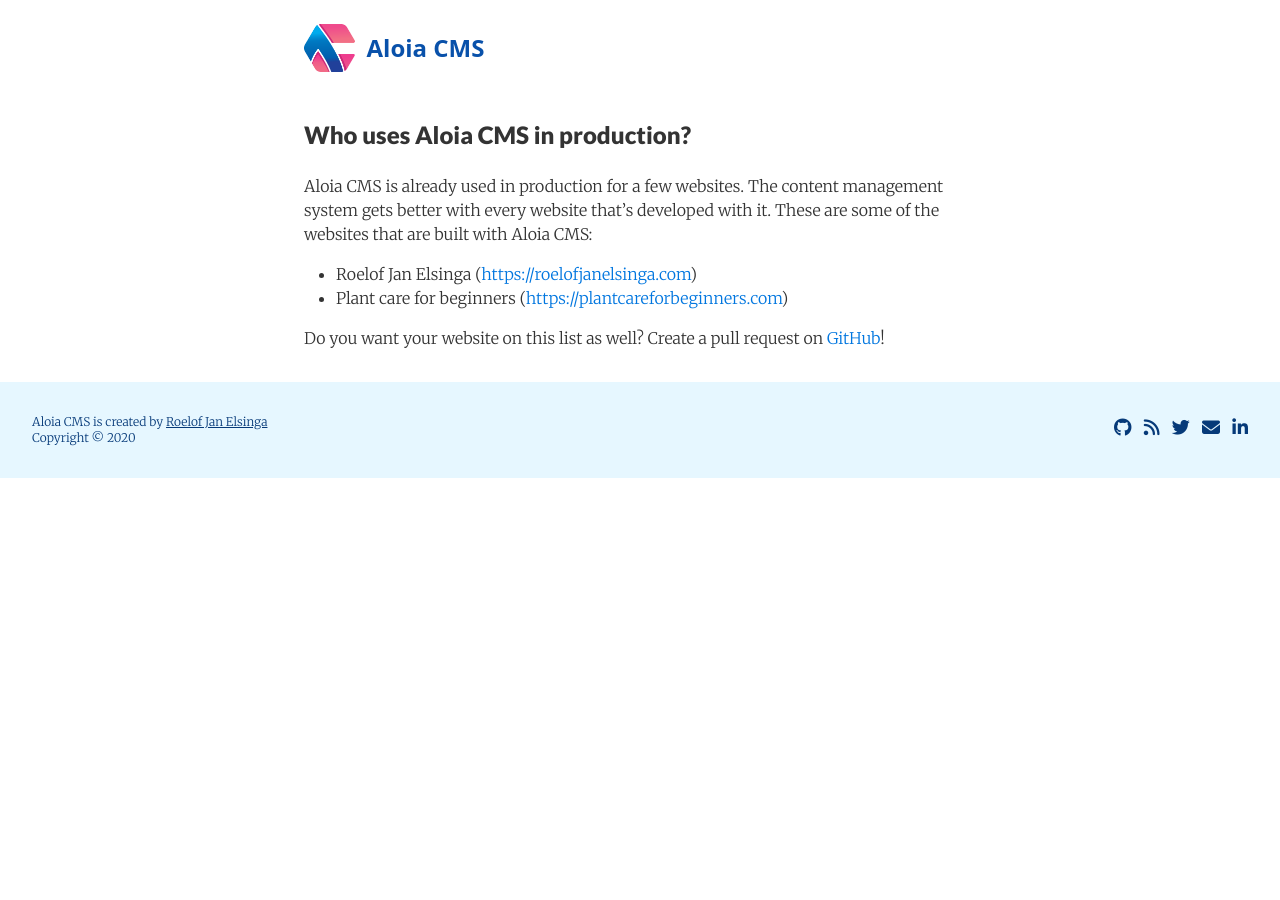
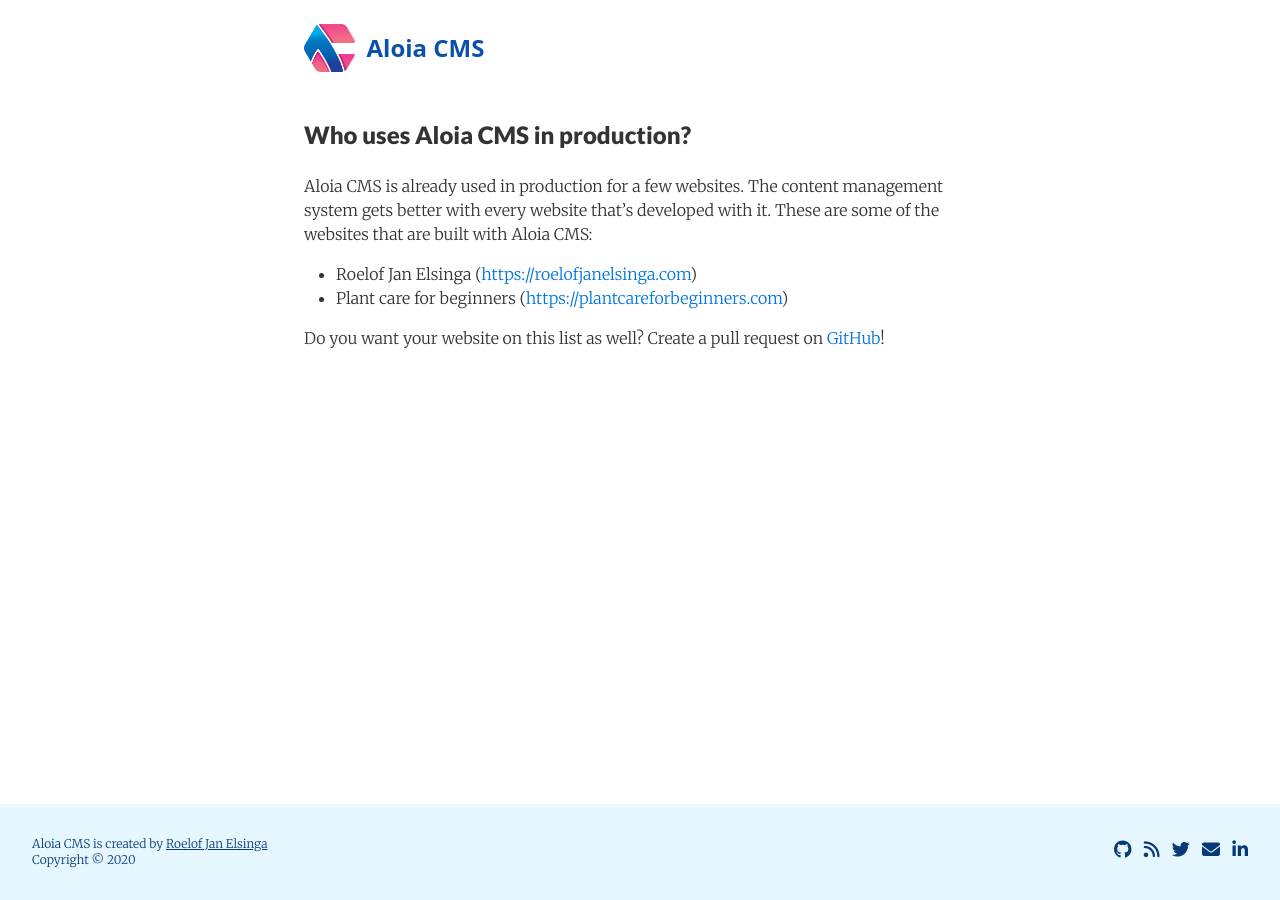
Before and after one commit to roelofjan-elsinga/aloia-cms-website, a Jekyll site: the page built from _pages/who-uses-aloia-cms.md, in a window 1280 px wide. Built offline with Jekyll 4.4.1, drawn with Linux system fonts in a browser that asks for light colours; nearby versions of some CDN libraries; comment, search, counter and statistics services are not loaded.

Commit message:
Moved footer back to original place

```diff
--- a/_layouts/default.html
+++ b/_layouts/default.html
@@ -39,9 +39,9 @@
                 {{ content }}
             </div>
         </div>
+    </div>
 
-        {% include footer.html %}
-    </div>
+    {% include footer.html %}
 </body>
 
 </html>
```
